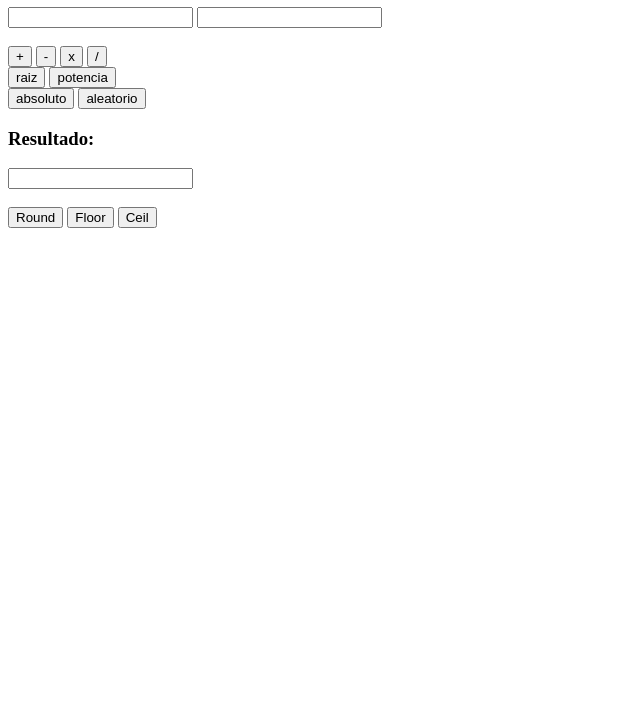
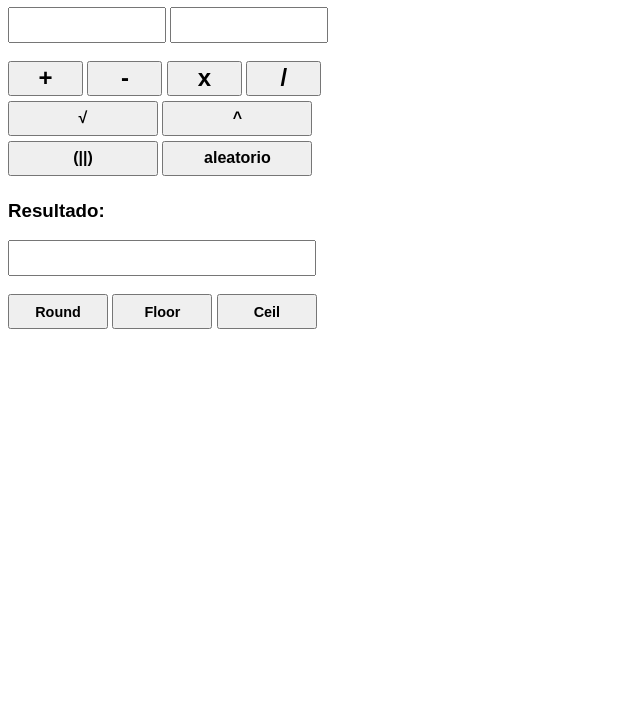
Before and after one commit to Naibaf93/Calculadora-web, a plain HTML site: page index.html in a window 1280 px wide. Shown: the part 73-800 px from the top of the page, without its empty margins (0-640 px from the left). Drawn offline with Linux system fonts and the light colour scheme.

Commit message:
primeros estilos a la calculadora

```diff
--- a/css/style.css
+++ b/css/style.css
@@ -0,0 +1,37 @@
+body{
+    font-family: Arial, Helvetica, sans-serif;
+}
+
+input{
+    height: 30px;
+    width: 150px;
+    font-size: 1rem;
+}
+
+button{
+    height: 35px;
+    width: 75px;
+    font-size: 1.5rem;
+    font-weight: bold;
+    margin-bottom: 5px;
+}
+
+.doble button{
+    height: 35px;
+    width: 150px;
+    font-size: 1rem;
+    font-weight: bold;
+}
+
+.triple button{
+    height: 35px;
+    width: 100px;
+    font-size: 0.9rem;
+    font-weight: bold;
+}
+
+#resultado{
+    height: 30px;
+    width: 300px;
+    font-size: 1rem;
+}
--- a/index.html
+++ b/index.html
@@ -3,6 +3,7 @@
 <head>
     <meta charset="UTF-8">
     <meta name="viewport" content="width=device-width, initial-scale=1.0">
+    <link rel="stylesheet" href="css/style.css">
     <title>Calculadora web</title>
 </head>
 <body>
@@ -17,10 +18,10 @@
    <button onclick="division()">/</button>
    <br/>
    <div class="doble">
-        <button onclick="raiz">raiz</button>
-        <button onclick="potencia">potencia</button>
+        <button onclick="raiz">√</button>
+        <button onclick="potencia">^</button>
         <br/>
-        <button onclick="absoluto">absoluto</button>
+        <button onclick="absoluto">(||)</button>
         <button onclick="aleatorio">aleatorio</button>
    </div>
 
```
